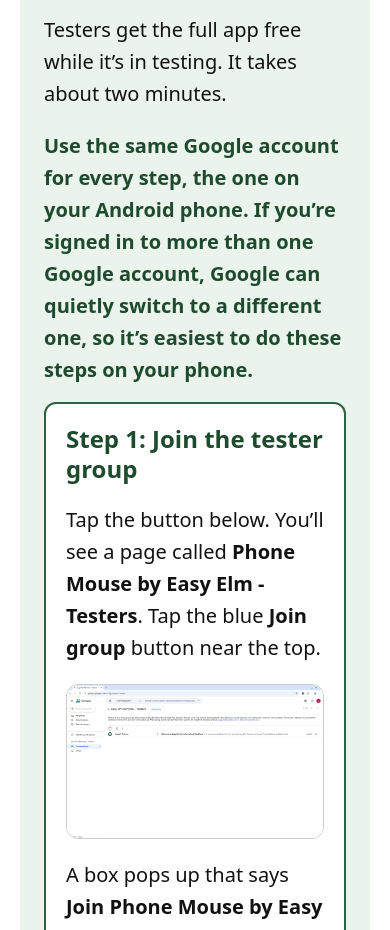
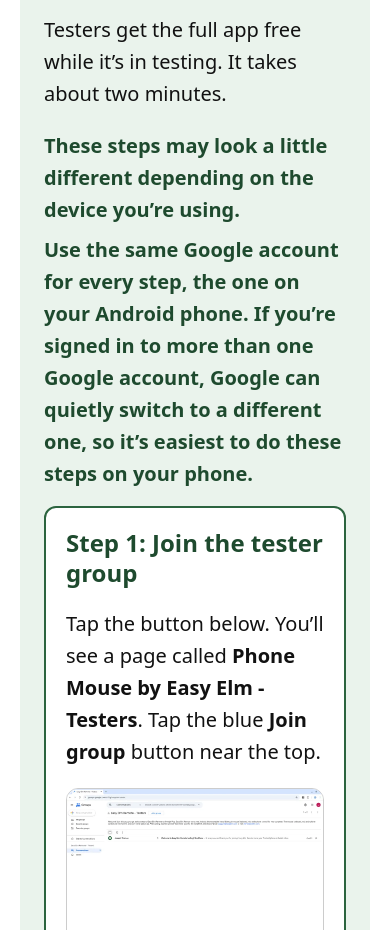
Before and after one commit to HelpWithThat/easyelm-site, a plain HTML site: page remote/index.html in a window 390 px wide. Shown: the part 5540-6470 px from the top of the page. Drawn offline with Linux system fonts and the light colour scheme.

Commit message:
Phone Mouse tester steps: note that steps may look different by device

```diff
--- a/remote/index.html
+++ b/remote/index.html
@@ -117,6 +117,7 @@
 <section class="card tester" id="test">
   <h2>Become a tester</h2>
   <p>Testers get the full app free while it&rsquo;s in testing. It takes about two minutes.</p>
+  <p class="note">These steps may look a little different depending on the device you&rsquo;re using.</p>
   <p class="note">Use the same Google account for every step, the one on your Android phone. If you&rsquo;re signed in to more than one Google account, Google can quietly switch to a different one, so it&rsquo;s easiest to do these steps on your phone.</p>
   <div class="tstep">
     <h3>Step 1: Join the tester group</h3>
```
Also changed, not shown: _build/content/remote.html (+1 -0 lines), _build/content/remote_tester.html (+1 -0 lines).
